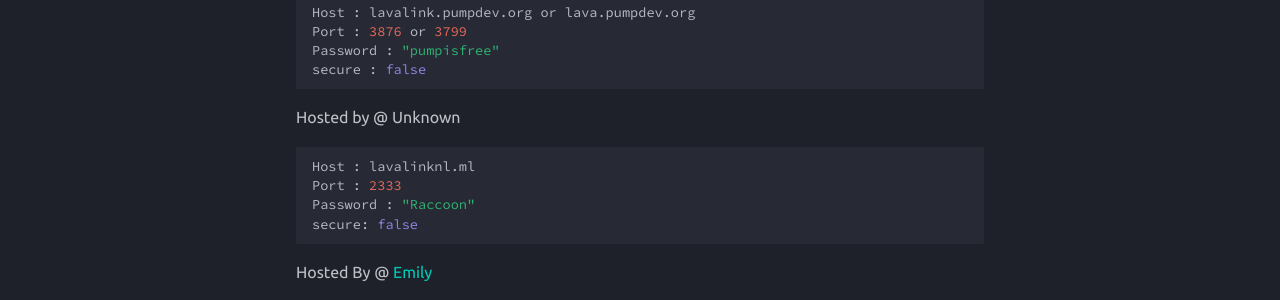
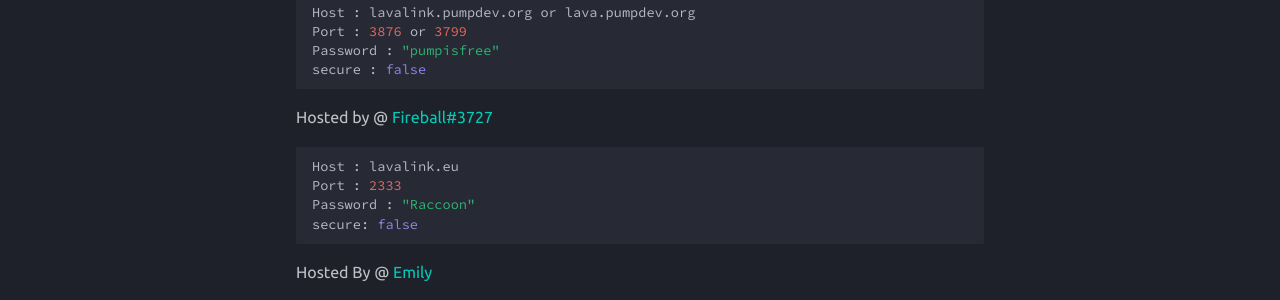
Before and after one commit to DarrenOfficial/lavalink-list, an MkDocs documentation site: the page built from docs/NoSSL/lavalink-without-ssl.md, in a window 1280 px wide and 1099 px high. Shown: the part 303-603 px from the top of the window. Built offline with MkDocs 1.6.1 and Material for MkDocs 9.7.7, drawn with Linux system fonts in a browser that asks for light colours; comment, search, counter and statistics services are not loaded.

Commit message:
Fix owner of lavalinkml.nl

````diff
--- a/docs/NoSSL/lavalink-without-ssl.md
+++ b/docs/NoSSL/lavalink-without-ssl.md
@@ -7,9 +7,9 @@ Port : 3876 or 3799
 Password : "pumpisfree"
 secure : false
 ```
-Hosted by @ Unknown
+Hosted by @ [Fireball#3727](https://www.lavalink.eu)
 ```bash
-Host : lavalinknl.ml
+Host : lavalink.eu
 Port : 2333
 Password : "Raccoon"
 secure: false
````
